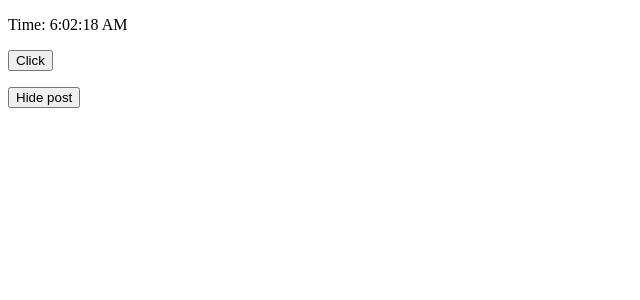
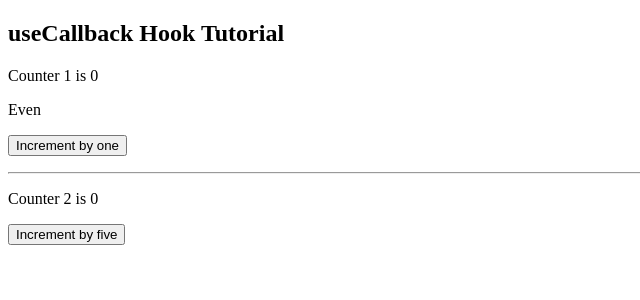
Before and after one commit to md-arif-islam/reactapp, a React (Create React App) app: page / in a window 1280 px wide. Shown: the top 300 px of the page, without its empty margins (0-640 px from the left). Built offline with nearby package versions, Linux system fonts and the light colour scheme.

Commit message:
useMemo & useCallBack

```diff
--- a/src/App.js
+++ b/src/App.js
@@ -1,17 +1,37 @@
-import { useState } from 'react';
-import MyComponent from './components/MyComponent';
+import { useCallback, useMemo, useState } from 'react';
+import Button from './components/Button';
+import ShowCount from './components/ShowCount';
+import Title from './components/Title';
 
-export default function App() {
-    const [show, setShow] = useState(true);
+function App() {
+    const [count1, setCount1] = useState(0);
+    const [count2, setCount2] = useState(0);
+
+    const incrementByOne = useCallback(() => {
+        setCount1((prevCount) => prevCount + 1);
+    }, []);
+
+    const incrementByFive = useCallback(() => {
+        setCount2((prevCount) => prevCount + 5);
+    }, []);
+
+    const isEvenOrOdd = useMemo(() => {
+        let i = 0;
+        while (i < 1000000000) i += 1; // costly operation
+        return count1 % 2 === 0;
+    }, [count1]);
 
     return (
         <div className="app">
-            <div>{show && <MyComponent />}</div>
-            <p>
-                <button type="button" onClick={() => setShow((prevShow) => !prevShow)}>
-                    {show ? 'Hide post' : 'Show post'}
-                </button>
-            </p>
+            <Title />
+            <ShowCount count={count1} title="Counter 1" />
+            <span>{isEvenOrOdd ? 'Even' : 'Odd'}</span>
+            <Button handleClick={incrementByOne}>Increment by one</Button>
+            <hr />
+            <ShowCount count={count2} title="Counter 2" />
+            <Button handleClick={incrementByFive}>Increment by five</Button>
         </div>
     );
 }
+
+export default App;
--- /dev/null
+++ b/src/components/Button.js
@@ -0,0 +1,15 @@
+import React from 'react';
+
+function Button({ handleClick, children }) {
+    console.log(`rendering button ${children}`);
+
+    return (
+        <p>
+            <button type="button" onClick={handleClick}>
+                {children}
+            </button>
+        </p>
+    );
+}
+
+export default React.memo(Button);
--- a/src/components/MyComponent.js
+++ /dev/null
@@ -1,40 +0,0 @@
-import { useEffect, useState } from 'react';
-
-export default function MyComponent() {
-    const [count, setCount] = useState(0);
-    const [date, setDate] = useState(new Date());
-
-    const tick = () => {
-        console.log(`clock ticking!`);
-        setDate(new Date());
-    };
-
-    useEffect(() => {
-        console.log('updating document title');
-        document.title = `Clicked ${count} times`;
-    }, [count]);
-
-    useEffect(() => {
-        console.log('starting timer');
-        const interval = setInterval(tick, 1000);
-
-        return () => {
-            clearInterval(interval);
-        };
-    }, []);
-
-    const addClick = () => {
-        setCount((prevCount) => prevCount + 1);
-    };
-
-    return (
-        <div>
-            <p>Time: {date.toLocaleTimeString()}</p>
-            <p>
-                <button type="button" onClick={addClick}>
-                    Click
-                </button>
-            </p>
-        </div>
-    );
-}
--- /dev/null
+++ b/src/components/ShowCount.js
@@ -0,0 +1,13 @@
+import React from 'react';
+
+function ShowCount({ count, title }) {
+    console.log(`rendering ${title}....`);
+
+    return (
+        <p>
+            {title} is {count}
+        </p>
+    );
+}
+
+export default React.memo(ShowCount);
--- /dev/null
+++ b/src/components/Title.js
@@ -0,0 +1,9 @@
+import React from 'react';
+
+function Title() {
+    console.log('rendering title...');
+
+    return <h2>useCallback Hook Tutorial</h2>;
+}
+
+export default React.memo(Title);
```
